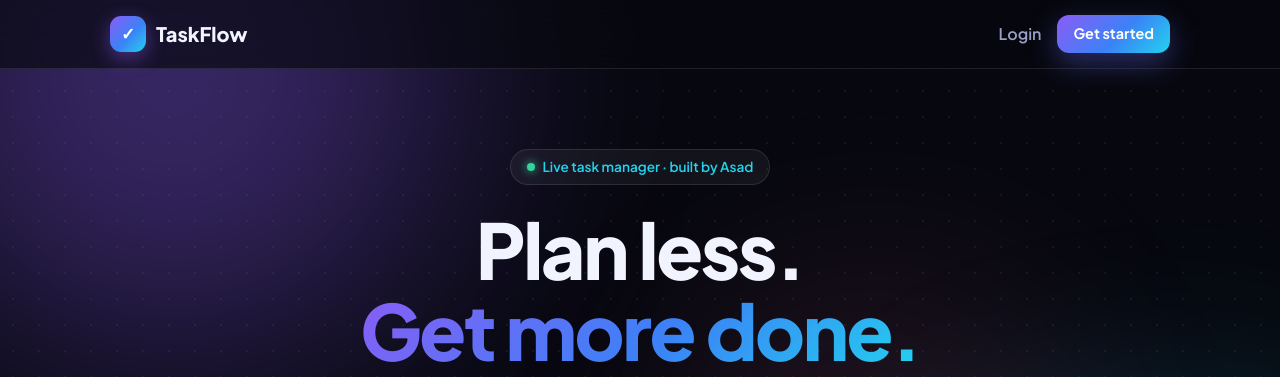
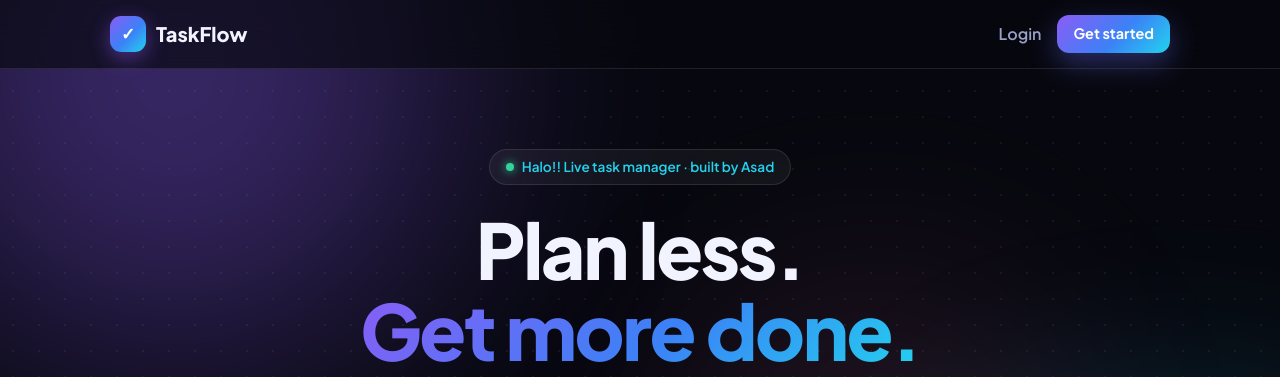
Before and after one commit to Asad-Ullah0/taskflow-django, a Django app: page / in a window 1280 px wide. Shown: the top 377 px of the page. Run offline with Django 5.2, Linux system fonts and the light colour scheme.

Commit message:
Update hero section text in home.html

```diff
--- a/app/templates/home.html
+++ b/app/templates/home.html
@@ -1,7 +1,7 @@
 {% extends "base.html" %}
 {% block content %}
 <section class="wrap hero">
-  <span class="pill"><i class="dot"></i> Live task manager &middot; built by Asad</span>
+  <span class="pill"><i class="dot"></i> Halo!!  Live task manager &middot; built by Asad</span>
   <h1>Plan less.<br><span class="grad">Get more done.</span></h1>
   <p class="lead">TaskFlow keeps every task, priority and deadline in one beautiful place. Add, edit and finish tasks instantly, with no page reloads.</p>
   <div class="hero-cta">
```
